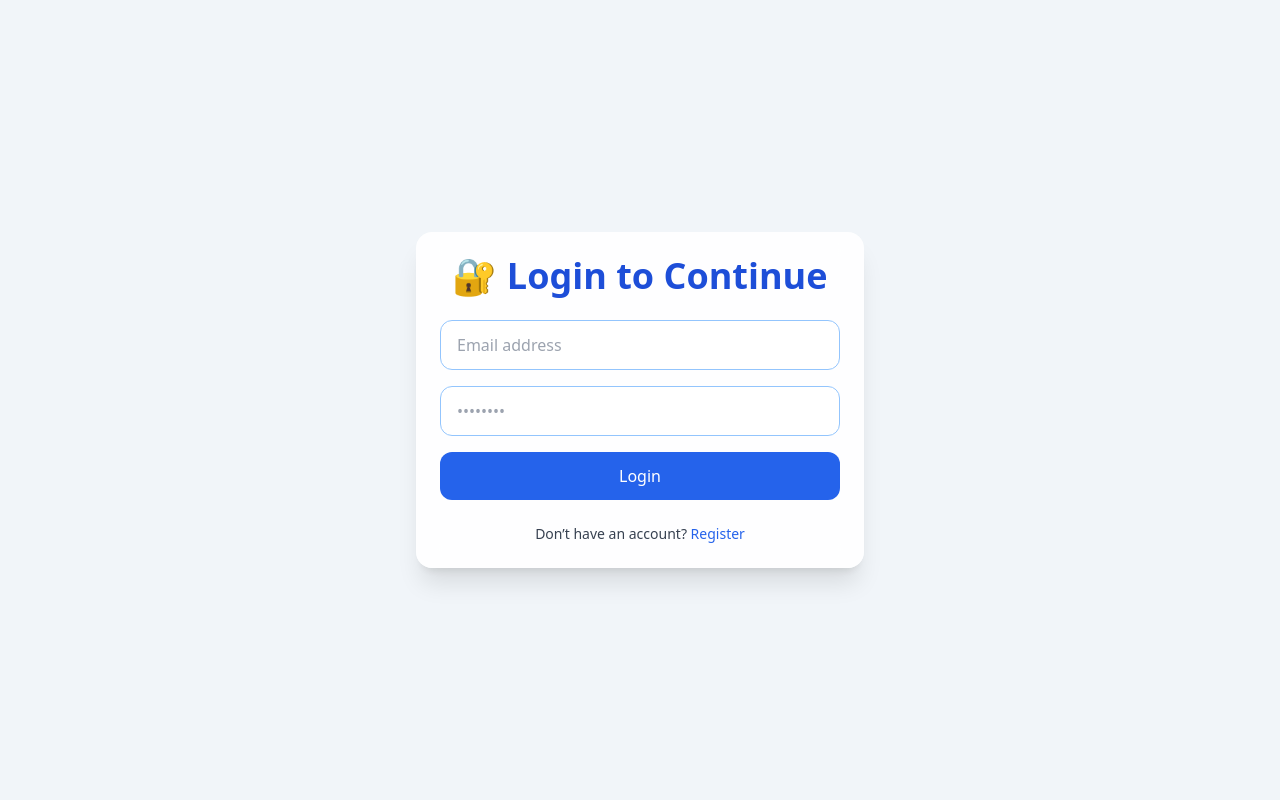
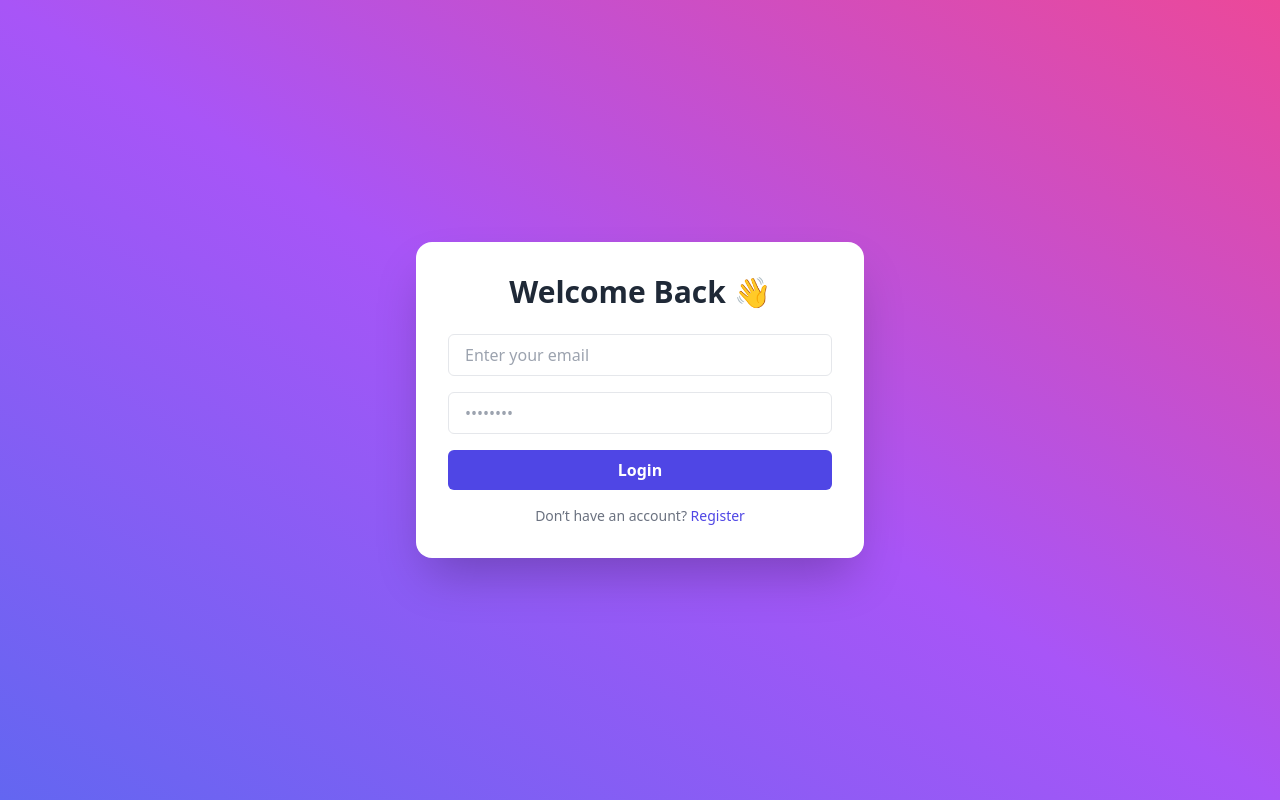
Before and after one commit to aditya-1508/Gravity-2, a React (Create React App) app in the folder Front-React/: page /login in a window 1280 px wide. Built offline with nearby package versions, Linux system fonts and the light colour scheme.

Commit message:
Add frontend folder

```diff
--- a/Front-React/src/pages/Login.jsx
+++ b/Front-React/src/pages/Login.jsx
@@ -2,69 +2,73 @@
 import { useState } from 'react';
 import { useNavigate } from 'react-router-dom';
 import axios from 'axios';
+import { useAuth } from '../context/AuthContext';
+import '../styles/animations.css'; // Optional extra animation styles
+import '../index.css'; // ✅ Tailwind styles
 
 function Login() {
   const [email, setEmail] = useState('');
   const [password, setPassword] = useState('');
   const [error, setError] = useState('');
   const navigate = useNavigate();
+  const { login } = useAuth();
 
   const handleSubmit = async (e) => {
     e.preventDefault();
-    setError('');
     try {
-      const res = await axios.post('https://gravity-2-1.onrender.com/api/auth/login', {
-        email,
-        password,
-      });
-      localStorage.setItem('token', res.data.token);
+      const res = await axios.post('/auth/login', { email, password });
+      login(res.data);
       navigate('/');
     } catch (err) {
-      setError(err.response?.data?.message || 'Login failed. Please try again.');
+      setError(err.response?.data?.message || 'Login failed');
     }
   };
 
   return (
-    <div className="min-h-screen w-full flex items-center justify-center px-4 py-10 bg-slate-100">
-      <div className="w-full max-w-md bg-white bg-opacity-90 rounded-2xl shadow-xl p-6 backdrop-blur-md">
-        <h1 className="text-4xl font-bold text-center mb-6 text-blue-700">🔐 Login to Continue</h1>
 
+    <div className="min-h-screen bg-gradient-to-tr from-indigo-500 via-purple-500 to-pink-500 flex items-center justify-center animate-fade-in">
+
+
+      <div className="bg-white shadow-2xl rounded-2xl p-8 w-full max-w-md transform transition duration-500 hover:scale-[1.02]">
+        <h2 className="text-3xl font-extrabold text-center text-gray-800 mb-6 animate-slide-down">
+          Welcome Back 👋
+        </h2>
         {error && (
-          <div className="bg-red-100 text-red-700 px-4 py-2 rounded-md mb-4 text-center text-sm">
+          <div className="bg-red-100 text-red-700 px-4 py-2 mb-4 rounded text-sm text-center animate-pulse">
             {error}
           </div>
         )}
-
         <form onSubmit={handleSubmit} className="space-y-4">
+          <div>
             <input
               type="email"
-            placeholder="Email address"
+              placeholder="Enter your email"
               value={email}
               onChange={(e) => setEmail(e.target.value)}
               required
-            className="w-full px-4 py-3 border border-blue-300 rounded-xl focus:outline-none focus:ring-2 focus:ring-blue-400"
+              className="w-full px-4 py-2 border rounded-md focus:outline-none focus:ring-2 focus:ring-indigo-400 transition-all duration-300"
             />
-
+          </div>
+          <div>
             <input
               type="password"
               placeholder="••••••••"
               value={password}
               onChange={(e) => setPassword(e.target.value)}
               required
-            className="w-full px-4 py-3 border border-blue-300 rounded-xl focus:outline-none focus:ring-2 focus:ring-blue-400"
+              className="w-full px-4 py-2 border rounded-md focus:outline-none focus:ring-2 focus:ring-indigo-400 transition-all duration-300"
             />
-
+          </div>
           <button
             type="submit"
-            className="w-full py-3 bg-blue-600 text-white rounded-xl hover:bg-blue-700 transition transform hover:scale-105"
+            className="w-full py-2 px-4 bg-indigo-600 text-white font-semibold rounded-md hover:bg-indigo-700 transition duration-300 transform hover:scale-105"
           >
             Login
           </button>
         </form>
-
-        <p className="text-sm text-gray-700 text-center mt-6">
+        <p className="text-sm text-gray-500 text-center mt-4">
           Don’t have an account?{' '}
-          <a href="/register" className="text-blue-600 hover:underline font-medium">
+          <a href="/register" className="text-indigo-600 hover:underline">
             Register
           </a>
         </p>
```
Lines whose indentation alone changed are shown as unchanged.
